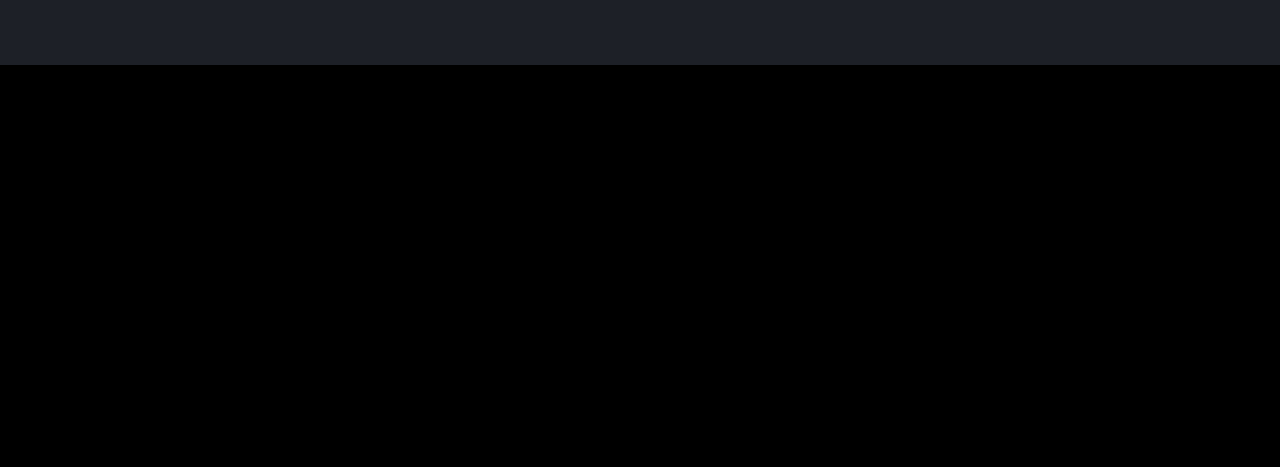
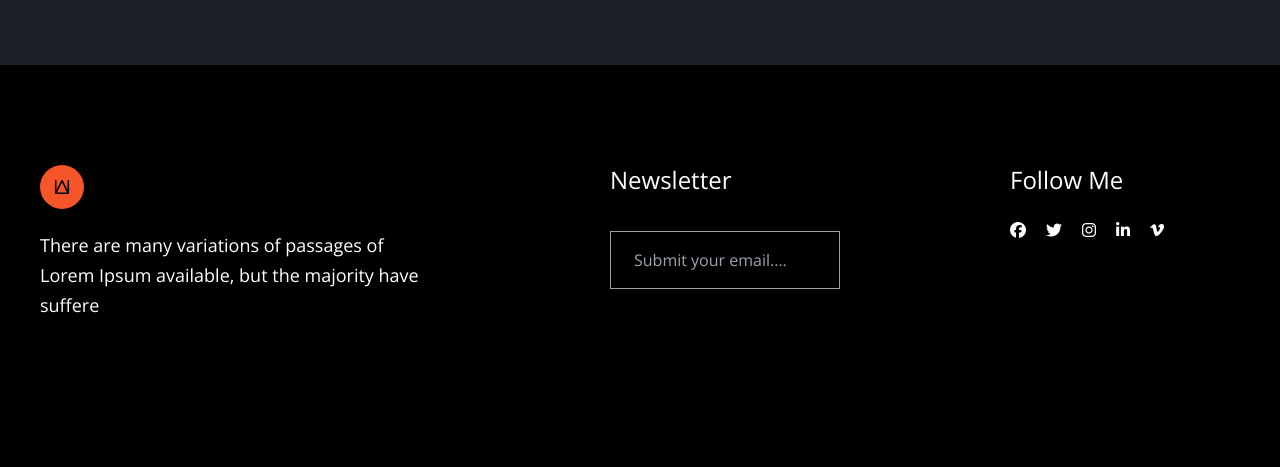
Before and after one commit to nicat41/Designer-tailwind, a plain HTML site: page index.html in a window 1280 px wide. Shown: the part 5091-5558 px from the top of the page. Before the commit the page ends 5156 px from the top, so only its background shows below. Drawn offline with nearby package versions, Linux system fonts and the light colour scheme.

Commit message:
footer end The project is complete

```diff
--- a/index.html
+++ b/index.html
@@ -4,6 +4,7 @@
     <meta charset="UTF-8" />
     <meta name="viewport" content="width=device-width, initial-scale=1.0" />
     <title>Document</title>
+    <link rel="stylesheet" href="https://cdnjs.cloudflare.com/ajax/libs/font-awesome/6.5.1/css/all.min.css" integrity="sha512-DTOQO9RWCH3ppGqcWaEA1BIZOC6xxalwEsw9c2QQeAIftl+Vegovlnee1c9QX4TctnWMn13TZye+giMm8e2LwA==" crossorigin="anonymous" referrerpolicy="no-referrer" />
     <link rel="preconnect" href="https://fonts.googleapis.com" />
     <link rel="preconnect" href="https://fonts.gstatic.com" crossorigin />
     <link
@@ -49,6 +50,7 @@
             bordtext:"#9B9FAB",
             bgfont: "#1D2027",
             textscolor:  "#F1F1F1",
+            footercolor: "#FEFEFE"
 
           },
           fontFamily: {
@@ -374,5 +376,35 @@
     </div>
      </div>
     </section>
+
+    <footer class="pt-[100px] pb-[150px] font-OpenSans">
+      <div class="grid grid-cols-3 space-x-[170px] container w-[1200px]">
+
+          <div>
+            <figure class="w-[44px] h-[44px]">
+              <img class="w-full h-full" src="./imges/logo.svg" alt="">
+            </figure>
+            <p class="pt-[21px] text-footercolor font-light  text-[18px] leading-[30px]">There are many variations of passages of Lorem Ipsum available, but the majority have suffere</p>
+          </div>
+          <div>
+            <h4 class="font-light text-[24px] leading-[30px] pb-[36px]">Newsletter</h4>
+            <div class="py-[16px] pl-[23px]  border-[1px] border-bordtext">
+             <label for="">
+            <input class="bg-black  outline-none " placeholder="Submit your email...." type="text">
+           </label>
+            </div>
+          </div>
+        <div>
+          <h4 class="font-light text-[24px] leading-[30px] pb-[27px]">Follow Me</h4>
+          <div class="flex space-x-[20px]">
+            <i class="fa-brands fa-facebook"></i>
+            <i class="fa-brands fa-twitter"></i>
+            <i class="fa-brands fa-instagram"></i>
+            <i class="fa-brands fa-linkedin-in"></i>
+            <i class="fa-brands fa-vimeo-v"></i>
+          </div>
+        </div>
+      </div>
+    </footer>
   </body>
 </html>
```
